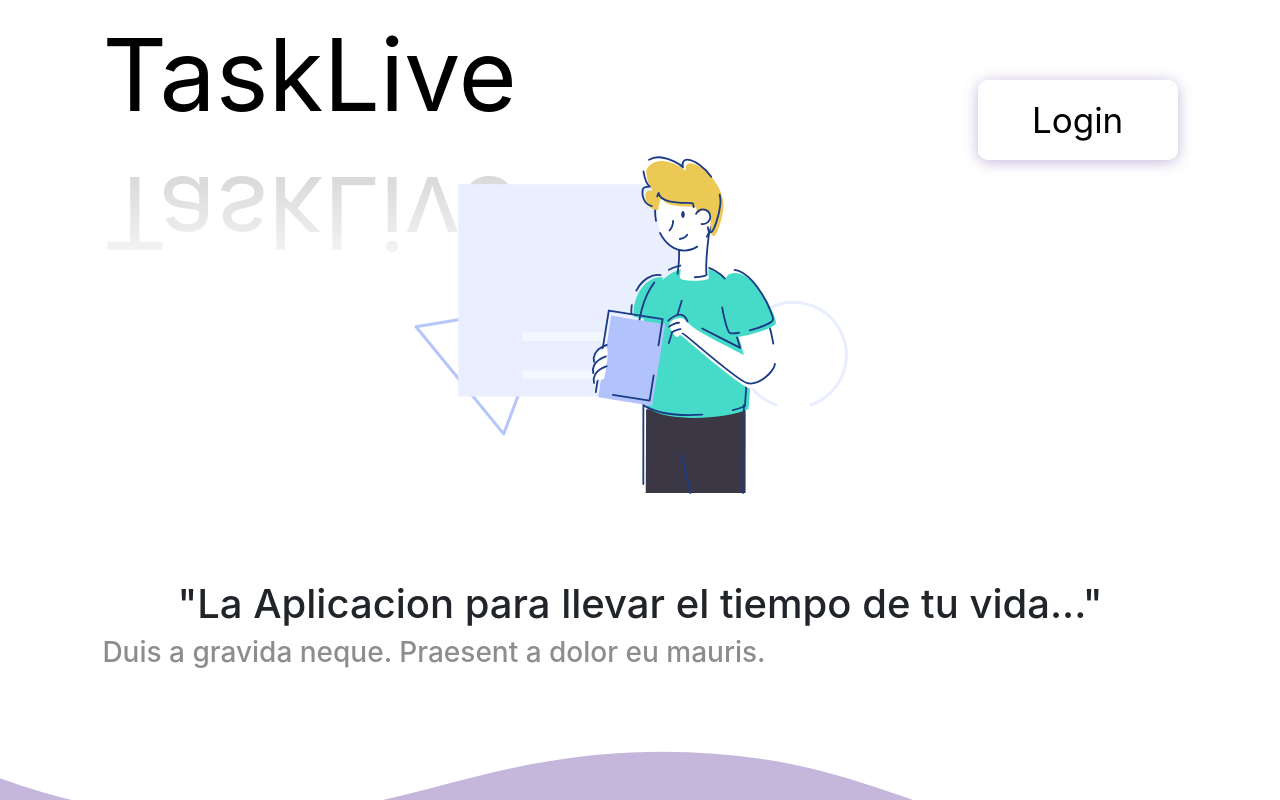
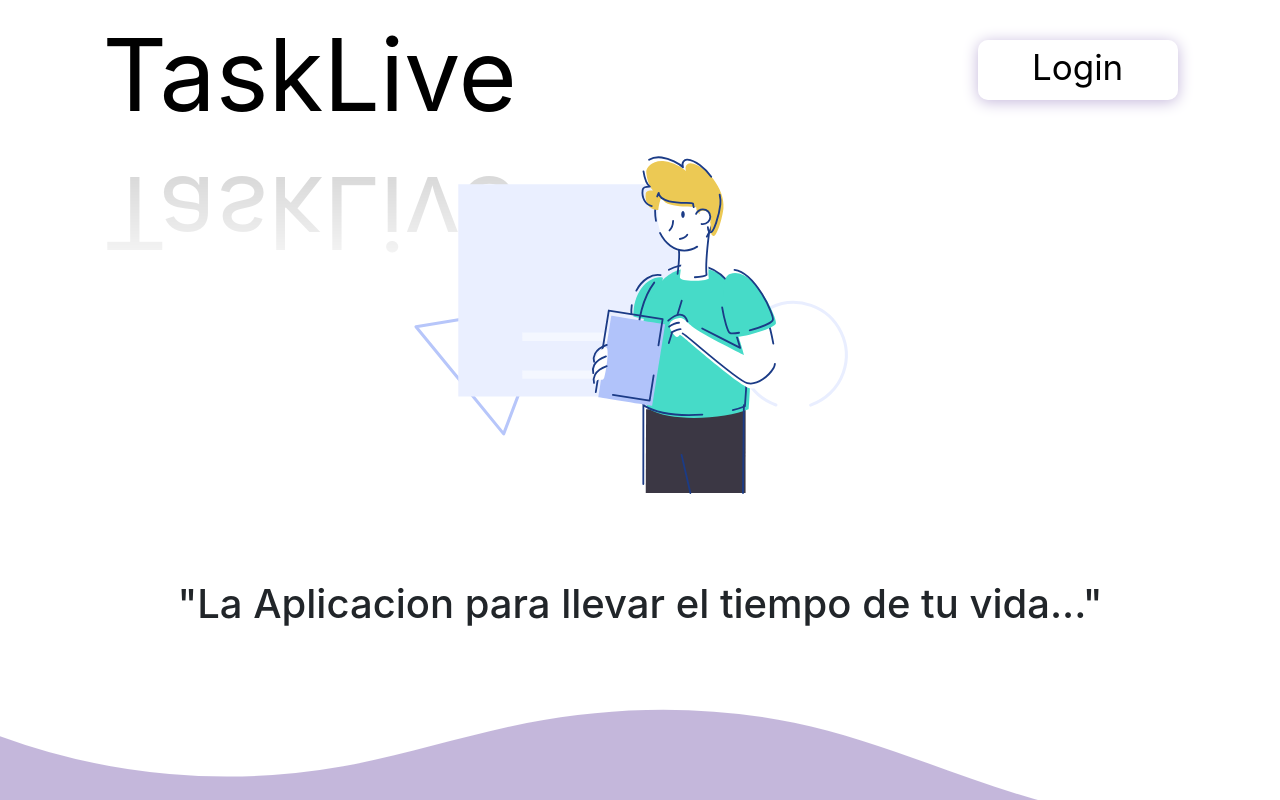
Before and after one commit to uroarm/ProyectoAgenda, a React (Create React App) app: page /landing in a window 1280 px wide. Shown: the top 800 px of the page. Built offline with nearby package versions, Linux system fonts and the light colour scheme.

Commit message:
changes at landing and put/delete

```diff
--- a/src/components/header/Header.css
+++ b/src/components/header/Header.css
@@ -32,19 +32,17 @@
   padding-right: 8%;
 }
 
-.header .rightside .login {
+.header .rightside .loginb {
   max-height: 80px;
+  padding-top: 40px;
 }
 
-.header .rightside .login a {
-  position: relative;
+.header .rightside .loginb a {
   width: 200px;
-  height: 80px;
-  display: inline-block;
+  height: 60px;
   border-radius: 10px;
   display: flex;
   justify-content: center;
-  align-items: center;
   text-decoration: none;
   color: black;
   font-size: 35px;
--- a/src/components/header/Header.js
+++ b/src/components/header/Header.js
@@ -18,10 +18,11 @@ function Header (){
                     </Link>
                 </div>
             </div>
+
             <div className= "rightside">
-                <div className="login">
+                <div className="loginb">
                     <Link to="/Login">
-                        <a>Login</a>
+                        <span>Login</span>
                     </Link>
                 </div>
             </div>
--- a/src/pages/ActualEventPage.js
+++ b/src/pages/ActualEventPage.js
@@ -97,14 +97,14 @@ peticionPost=async()=>{
 }
 
 peticionPut=()=>{
-  axios.put(url+this.state.form.id, this.state.form).then(response=>{
+  axios.put(url+"/"+this.state.form.id, this.state.form, {headers:{'Content-Type': 'application/json', 'Authorization': 'Bearer '+ token}}).then(response=>{
     this.insertData();
     this.peticionGet();
   })
 }
 
 peticionDelete=()=>{
-  axios.delete(url+this.state.form.id).then(response=>{
+  axios.delete(url+"/"+this.state.form.id, {headers:{'Content-Type': 'application/json', 'Authorization': 'Bearer '+ token}}).then(response=>{
     this.setState({deleteData: false});
     this.peticionGet();
   })
@@ -276,7 +276,7 @@ peticionDelete=()=>{
           Do you want delete {form && form.title}
         </ModalBody>
         <ModalFooter>
-          <button className="btn btn-danger">
+          <button className="btn btn-danger" onClick={()=>this.peticionDelete()}>
             Yes
           </button>
           <button
--- a/src/pages/LandingPage.js
+++ b/src/pages/LandingPage.js
@@ -39,7 +39,6 @@ function LandingPage() {
 
             <div className="phrase">
                 <h1>"La Aplicacion para llevar el tiempo de tu vida..."</h1>
-                <h3 className="subtitle">Duis a gravida neque. Praesent a dolor eu mauris.</h3>
             </div>
 
             <div class="custom-shape-divider">
@@ -75,6 +74,8 @@ function LandingPage() {
                     </Grid>
                 </Grid>
             </div>
+
+
             <div class="custom-shape-divider-2">
                 <svg data-name="Layer 1" xmlns="http://www.w3.org/2000/svg" viewBox="0 0 1200 120" preserveAspectRatio="none">
                 <path d="M321.39,56.44c58-10.79,114.16-30.13,172-41.86,82.39-16.72,168.19-17.73,250.45-.39C823.78,31,906.67,72,985.66,92.83c70.05,18.48,146.53,26.09,214.34,3V0H0V27.35A600.21,600.21,0,0,0,321.39,56.44Z" class="shape-fill"></path>
@@ -82,14 +83,19 @@ function LandingPage() {
             </div>
 
             <div className="review">
-                <MediaIcons />
+
                 <div className="login">
                     <h2>Que esperas?, registrate ahora! </h2>
+                    <br/> <br/>
                     <Link to="/Login">
                         <Button className="boton">
                             Registro
                         </Button>
                     </Link>
+                    <br/> <br/> <br/> <br/>
+                    <MediaIcons />
+
+                    <br/> <br/> <br/> <br/>
                 </div>
             </div>
         </div>
--- a/src/pages/LoginPage.js
+++ b/src/pages/LoginPage.js
@@ -89,6 +89,7 @@ class LoginPage extends Component {
 
             }else{
                 console.log(response);
+                console.log(response.data.accessToken);
                 localStorage.setItem("token",response.data.accessToken);
                 localStorage.setItem("name",response.data.user.name);
                 this.props.history.push("/actualEvent");
```
Also changed, not shown: 1 other file (tests, documents, lock files or other folders).
